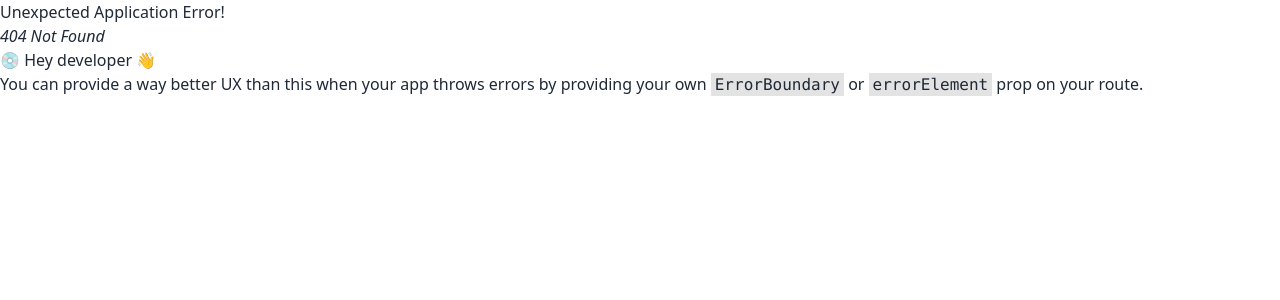
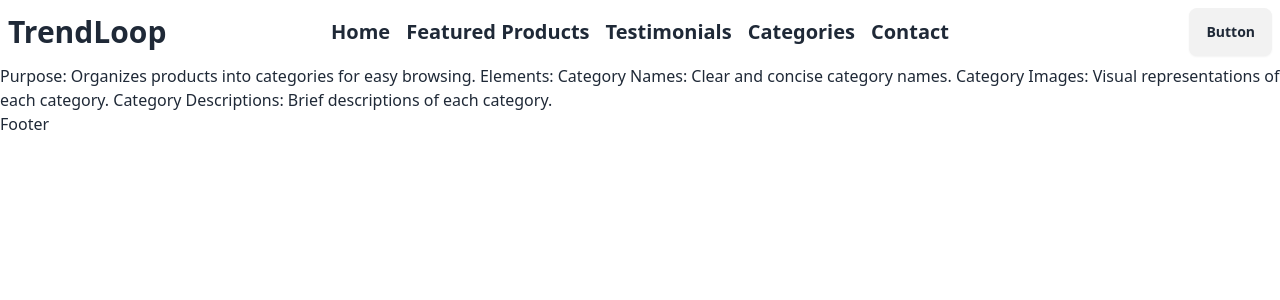
Before and after one commit to hasanemam1717/E-comarce-client, a React (Vite) app: page /categories in a window 1280 px wide. Before the commit this address had no page. Shown: the top 300 px of the page. Built offline with nearby package versions, Linux system fonts and the light colour scheme.

Commit message:
added navber with pages

```diff
--- a/package.json
+++ b/package.json
@@ -15,6 +15,7 @@
     "match-sorter": "^8.0.0",
     "react": "^18.3.1",
     "react-dom": "^18.3.1",
+    "react-icons": "^5.3.0",
     "react-router-dom": "^6.28.0",
     "sort-by": "^1.2.0"
   },
--- /dev/null
+++ b/src/Components/Navbar.jsx
@@ -0,0 +1,71 @@
+import { RiMenu3Line } from "react-icons/ri";
+import { NavLink } from "react-router-dom";
+
+const Navbar = () => {
+  return (
+    <div className="navbar bg-base-100">
+      <div className="navbar-start">
+        <div className="dropdown">
+          <div tabIndex={0} role="button" className="btn btn-ghost lg:hidden">
+            <RiMenu3Line size={24} />
+          </div>
+          <ul
+            tabIndex={0}
+            className="menu menu-sm dropdown-content bg-base-100 rounded-box z-[1] mt-3 w-52 p-2 shadow"
+          >
+            <NavLink className=" font-semibold " to="/">
+              Home
+            </NavLink>
+            <li>
+              <h1 className="text-xl font-bold">Pages</h1>
+              <ul className="p-2 flex flex-col gap-2">
+                <NavLink
+                  className=" font-semibold "
+                  to="/featuredProducts"
+                >
+                  Featured Products
+                </NavLink>
+                <NavLink className=" font-semibold " to="/testimonials">
+                  Testimonials
+                </NavLink>
+                <NavLink className=" font-semibold " to="/categories">
+                  Categories
+                </NavLink>
+              </ul>
+            </li>
+            <NavLink className=" font-semibold " to="/contact">
+              Contact
+            </NavLink>
+          </ul>
+        </div>
+        <div>
+            <h1 className="text-3xl font-bold">TrendLoop</h1>
+        </div>
+      </div>
+      <div className="navbar-center hidden lg:flex">
+        <ul className="flex gap-4 items-center justify-center">
+          <NavLink className="text-xl font-semibold " to="/">
+            Home
+          </NavLink>
+          <NavLink className="text-xl font-semibold " to="/featuredProducts">
+            Featured Products
+          </NavLink>
+          <NavLink className="text-xl font-semibold " to="/testimonials">
+            Testimonials
+          </NavLink>
+          <NavLink className="text-xl font-semibold " to="/categories">
+            Categories
+          </NavLink>
+          <NavLink className="text-xl font-semibold " to="/contact">
+            Contact
+          </NavLink>
+        </ul>
+      </div>
+      <div className="navbar-end">
+        <a className="btn">Button</a>
+      </div>
+    </div>
+  );
+};
+
+export default Navbar;
--- a/src/Layouts/MainLayouts.jsx
+++ b/src/Layouts/MainLayouts.jsx
@@ -1,10 +1,13 @@
 import { Outlet } from "react-router-dom";
+import Navbar from "../Components/Navbar";
 
 
 const MainLayouts = () => {
     return (
         <div>
-            <div>Navbar</div>
+            <div>
+                <Navbar></Navbar>
+            </div>
             <Outlet></Outlet>
             <div>Footer</div>
         </div>
--- /dev/null
+++ b/src/Pages/Categories/Categories.jsx
@@ -0,0 +1,17 @@
+const Categories = () => {
+  return (
+    <div>
+      <h1>
+        Purpose: Organizes products into categories for easy browsing. Elements:
+        Category Names: Clear and concise category names. Category Images:
+        Visual representations of each category. Category Descriptions: Brief
+        descriptions of each category.
+
+
+
+      </h1>
+    </div>
+  );
+};
+
+export default Categories;
--- /dev/null
+++ b/src/Pages/Contact/Contact.jsx
@@ -0,0 +1,12 @@
+
+
+const Contact = () => {
+    return (
+        <div>
+            <h1>Contact Page: Include a contact form with fields for name, email, and message.
+            </h1>
+        </div>
+    );
+};
+
+export default Contact;
--- /dev/null
+++ b/src/Pages/FeaturedProducts/FeaturedProducts.jsx
@@ -0,0 +1,14 @@
+const FeaturedProducts = () => {
+  return (
+    <div>
+      <h1>
+        Product Images: High-quality images of the products. Product Names:
+        Concise and descriptive names. Brief Descriptions: Highlight key
+        features or benefits. Pricing: Display the price or a call to action,
+        View Details
+      </h1>
+    </div>
+  );
+};
+
+export default FeaturedProducts;
--- /dev/null
+++ b/src/Pages/Home/Home.jsx
@@ -0,0 +1,9 @@
+const Home = () => {
+  return <div>
+    <h1>This is a home page</h1>
+    <h1>Banner</h1>
+    <h1>Hero</h1>
+  </div>;
+};
+
+export default Home;
--- /dev/null
+++ b/src/Pages/Testimonials/Testimonial.jsx
@@ -0,0 +1,12 @@
+
+
+const Testimonial = () => {
+    return (
+        <div>
+            <h1>This is a testimonial page</h1>
+            <h1>Review user ,slider auto matic</h1>
+        </div>
+    );
+};
+
+export default Testimonial;
```
Also changed, not shown: src/Router/Routes.jsx (+36 -5 lines), 1 other file (tests, documents, lock files or other folders).
